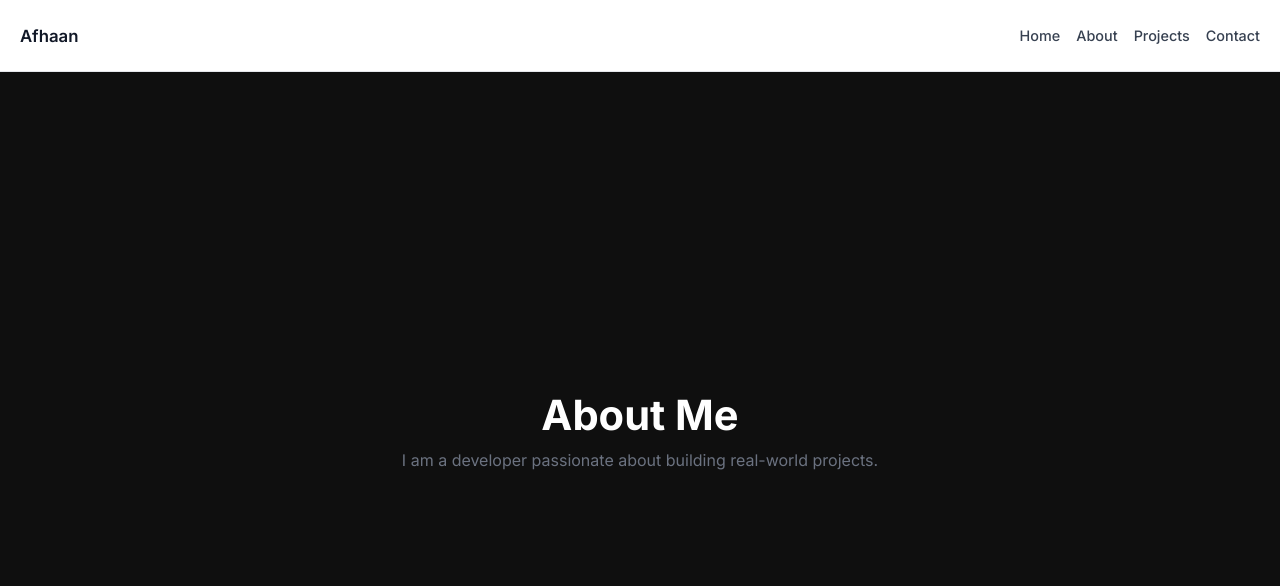
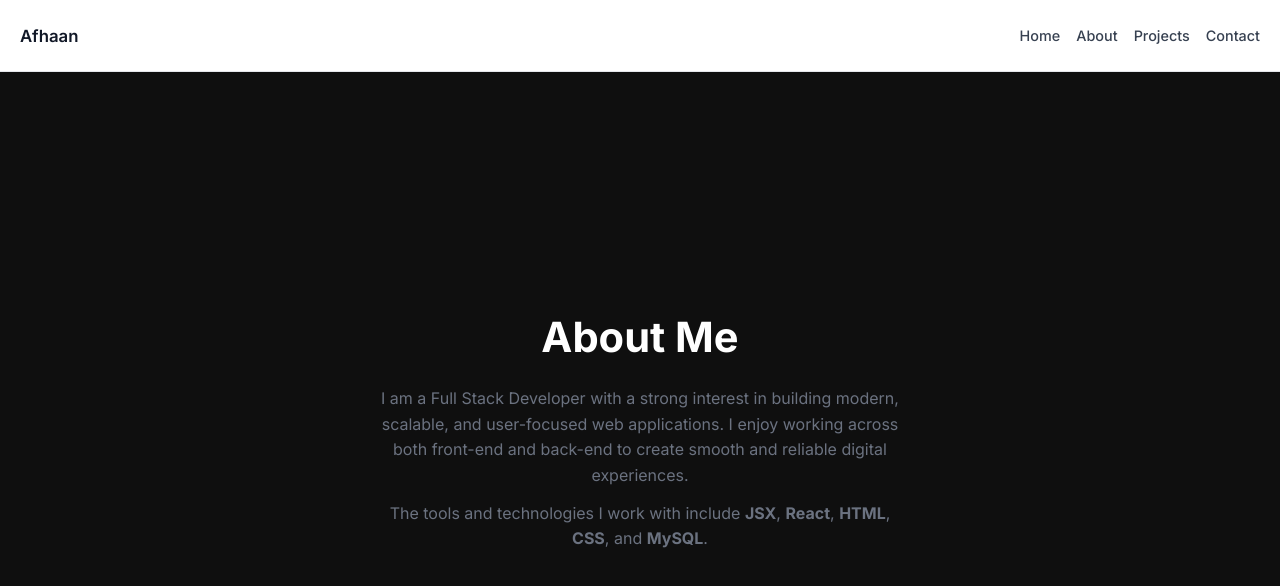
Before and after one commit to afhaan247/afhaan-portfolio, a React (Vite) app: page /about in a window 1280 px wide. Shown: the top 586 px of the page. Built offline with nearby package versions, Linux system fonts and the light colour scheme.

Commit message:
Update About section content

```diff
--- a/src/pages/About.jsx
+++ b/src/pages/About.jsx
@@ -4,7 +4,18 @@ function About() {
   return (
     <PageWrapper>
       <h1>About Me</h1>
-      <p>I am a developer passionate about building real-world projects.</p>
+
+      <p style={{ marginTop: "16px" }}>
+        I am a Full Stack Developer with a strong interest in building modern,
+        scalable, and user-focused web applications. I enjoy working across both
+        front-end and back-end to create smooth and reliable digital experiences.
+      </p>
+
+      <p style={{ marginTop: "12px" }}>
+        The tools and technologies I work with include <strong>JSX</strong>,{" "}
+        <strong>React</strong>, <strong>HTML</strong>, <strong>CSS</strong>, and{" "}
+        <strong>MySQL</strong>.
+      </p>
     </PageWrapper>
   );
 }
```
